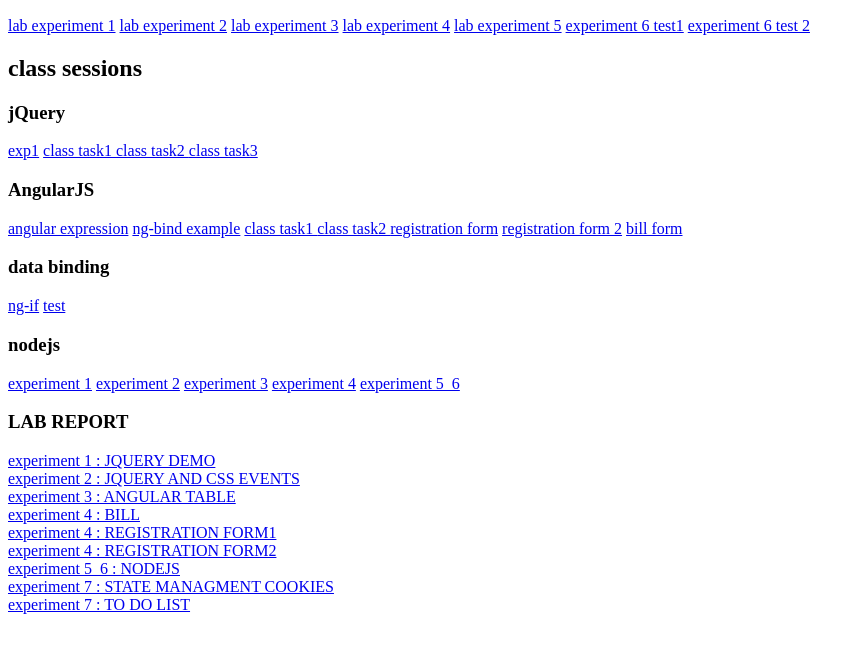
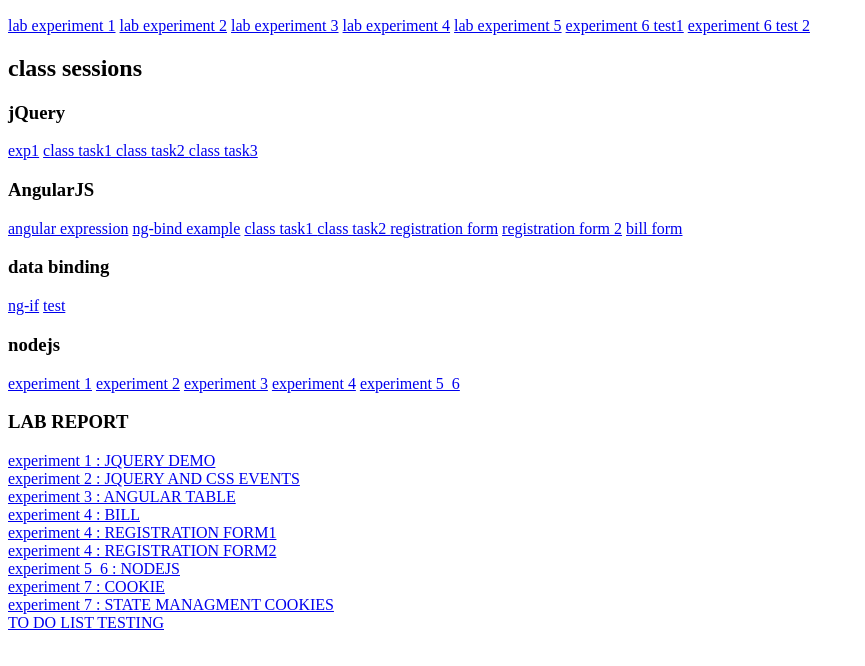
Before and after one commit to rishi42git/r-awt, a website: page index.html in a window 1280 px wide. Shown: the part 110-776 px from the top of the page, without its empty margins (0-865 px from the left). Drawn offline with Linux system fonts and the light colour scheme; files that its build step writes are made by us from their sources.

Commit message:
Merge master branch containing recent work into main

```diff
--- a/index.html
+++ b/index.html
@@ -58,8 +58,9 @@
                 <a href="./lab/exp2/index.html">experiment 4 : REGISTRATION FORM1</a><br>
                 <a href="./lab/exp4/index.html">experiment 4 : REGISTRATION FORM2</a><br>
                 <a href="https://r-awt.onrender.com/">experiment 5_6 : NODEJS</a><br>
+                <a href="./lab/cookie/server.js">experiment 7 : COOKIE</a><BR>
                 <a href="./lab/exp7/server.js">experiment 7 : STATE MANAGMENT COOKIES</a><br>
-                <a href="https://r-awt-1.onrender.com/">experiment 7 : TO DO LIST</a>
+                <a href="https://r-awt-1.onrender.com/">TO DO LIST TESTING</a>
 
 
 
```
Also changed, not shown: README.md (added), 1 other file.
